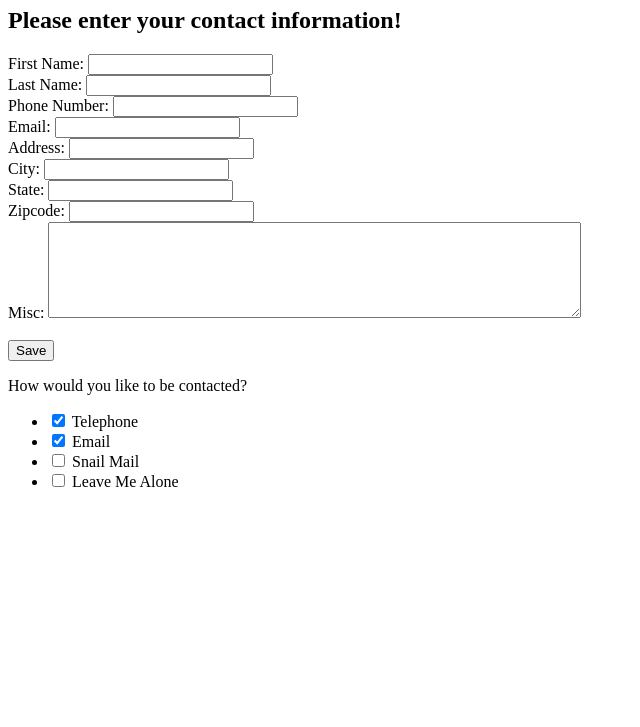
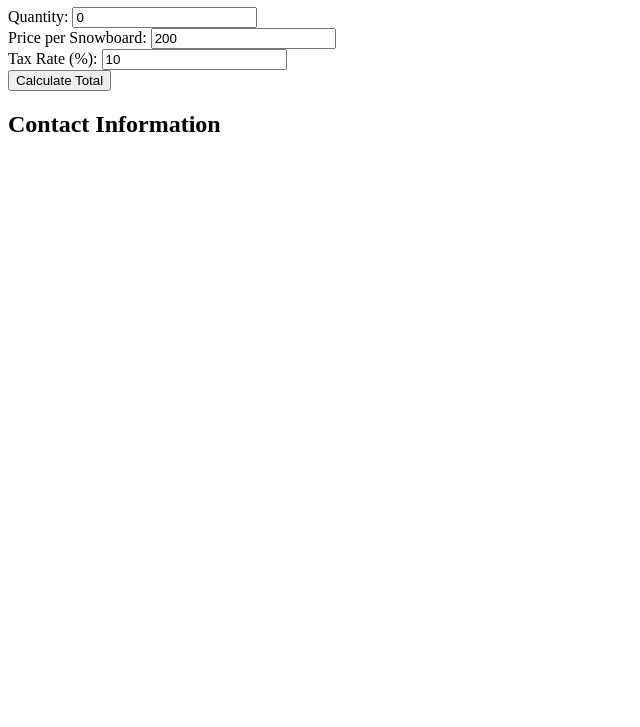
Before and after one commit to BravoN11/From, a plain HTML site: page index.html in a window 1280 px wide. Shown: the part 73-800 px from the top of the page, without its empty margins (0-640 px from the left). Drawn offline with Linux system fonts and the light colour scheme.

Commit message:
Update index.html

```diff
--- a/index.html
+++ b/index.html
@@ -1,41 +1,45 @@
 <!DOCTYPE html>
 <html lang="en">
-<!-- Create form -->
 <head>
     <meta charset="UTF-8">
     <meta name="viewport" content="width=device-width, initial-scale=1.0">
-    <title>Family Registry</title>
+    <title>Snowboard Ordering form</title>
+    <script>
+        function calculateTotal() {
+            // Retrieve quantity and price input values
+            var quantity = document.getElementById("quantity").value;
+            var pricePerSnowboard = document.getElementById("price").value;
+            var taxRate = document.getElementById("tax").value;
+
+            // Calculate total without tax
+            var totalWithoutTax = quantity * pricePerSnowboard;
+
+            // Calculate total with tax
+            var totalWithTax = totalWithoutTax + (totalWithoutTax * (taxRate / 100));
+
+            // Display the total with tax in the form
+            document.getElementById("total").innerText = "Total with Tax: $" + totalWithTax.toFixed(2);
+        }
+    </script>
 </head>
 <body>
-    <h1>Hello Family!</h1>
-    <h2>Please enter your contact information!</h2>
-        <!--input 10 fields-->
-        <label for="firstName">First Name:</label>
-        <input type="text" id="firstName"><br />
-        <label for="lastName">Last Name:</label>
-        <input type="text" id="lastName"><br />
-        <label for="phoneNumber">Phone Number:</label>
-        <input type="text" id="phoneNumber"><br />
-        <label for="email">Email:</label>
-        <input type="email" id="email"><br />
-        <label for="address">Address:</label>
-        <input type="text" id="address"><br />
-        <label for="city">City:</label>
-        <input type="text" id="city"><br />
-        <label for="state">State:</label>
-        <input type="text" id="state"><br />
-        <label for="zipcode">Zipcode:</label>
-        <input type="text" id="zipcode"><br />
-        <label for="Misc">Misc:</label>
-        <textarea name="text" rows="6" cols="64"></textarea><br /><br />
-        <button id="saveBtn">Save</button>
-        <p>How would you like to be contacted?</p>
-        <ul>
-            <li><input type="checkbox" name="contact" value="telephone" checked> Telephone</li>
-            <li><input type="checkbox" name="contact" value="email" checked> Email</li>
-            <li><input type="checkbox" name="contact" value="Snail mail"> Snail Mail</li>
-            <li><input type="checkbox" name="contact" value="Leave me Alone"> Leave Me Alone</li>
-        </ul>
+    <h1>Snowboard Ordering Form</h1>
+    <label for="quantity">Quantity:</label>
+    <input type="number" id="quantity" min="0" value="0"><br />
 
-</body>
-</html>
+    <!-- Add input box for the price of each snowboard -->
+    <label for="price">Price per Snowboard:</label>
+    <input type="number" id="price" min="0" value="200"><br />
+
+    <!-- Add input box for the tax rate -->
+    <label for="tax">Tax Rate (%):</label>
+    <input type="number" id="tax" min="0" value="10"><br />
+
+    <!-- Button to calculate total -->
+    <button onclick="calculateTotal()">Calculate Total</button>
+
+    <!-- Display total here -->
+    <p id="total"></p>
+
+    <h2>Contact Information</h2>
+    <!-- Your existing form fields go here -->
```
